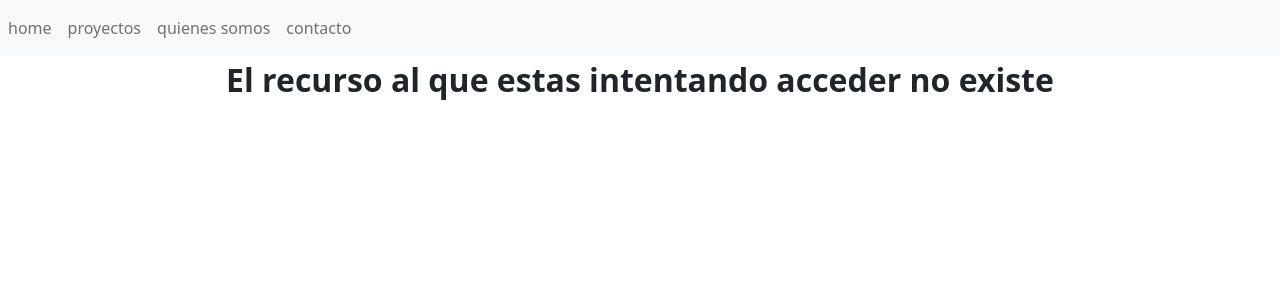
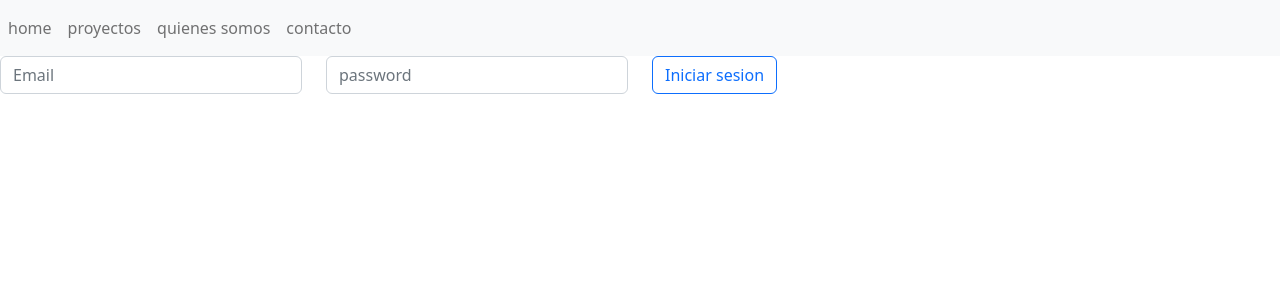
Before and after one commit to kevinfonttlizama/app-empleados, an Angular app: page /login in a window 1280 px wide. Shown: the top 300 px of the page. Built offline with nearby package versions, Linux system fonts and the light colour scheme.

Commit message:
añadiendo login y instalando firebase

```diff
--- a/package.json
+++ b/package.json
@@ -19,6 +19,7 @@
     "@angular/platform-browser-dynamic": "^16.0.0",
     "@angular/router": "^16.0.0",
     "bootstrap": "^5.2.3",
+    "firebase": "^9.22.0",
     "jquery": "^3.7.0",
     "popper.js": "^1.16.1",
     "rxjs": "~7.8.0",
--- a/src/app/app.module.ts
+++ b/src/app/app.module.ts
@@ -25,6 +25,7 @@ const appRoutes:Routes=[
   {path:'quienes',component:QuienesComponentComponent},
   {path:'contacto',component:ContactoComponentComponent},
   {path:'actualiza/:id', component:ActualizaComponentComponent},
+  {path:'login',component:LoginComponent},
   {path:'**', component:ErrorPersonalizadoComponent}
 
 
--- a/src/app/login/login.component.html
+++ b/src/app/login/login.component.html
@@ -1 +1,18 @@
-<p>login works!</p>
+<div>
+    <form class="form-group row" action="">
+
+        <div class="form-group col-md-3">
+
+            <input class="form-control" type="ema" name="email" placeholder="Email" id="">
+
+        </div>
+        <div class="form-group col-md-3">
+            <input class="form-control" type="password" name="password" placeholder="password">
+        </div>
+        <div class="form-group col-md-3">
+            <button type="submit" class="btn btn-outline-primary">Iniciar sesion</button>
+        </div>
+
+
+    </form>
+</div>
--- a/src/app/login/login.component.ts
+++ b/src/app/login/login.component.ts
@@ -1,4 +1,5 @@
 import { Component } from '@angular/core';
+import { NgForm } from '@angular/forms';
 
 @Component({
   selector: 'app-login',
@@ -7,4 +8,11 @@ import { Component } from '@angular/core';
 })
 export class LoginComponent {
 
+
+
+  login(form:NgForm){
+    const email=form.value.email;
+
+    const password=form.value.password;
+  }
 }
```
Also changed, not shown: 1 other file (tests, documents, lock files or other folders).
